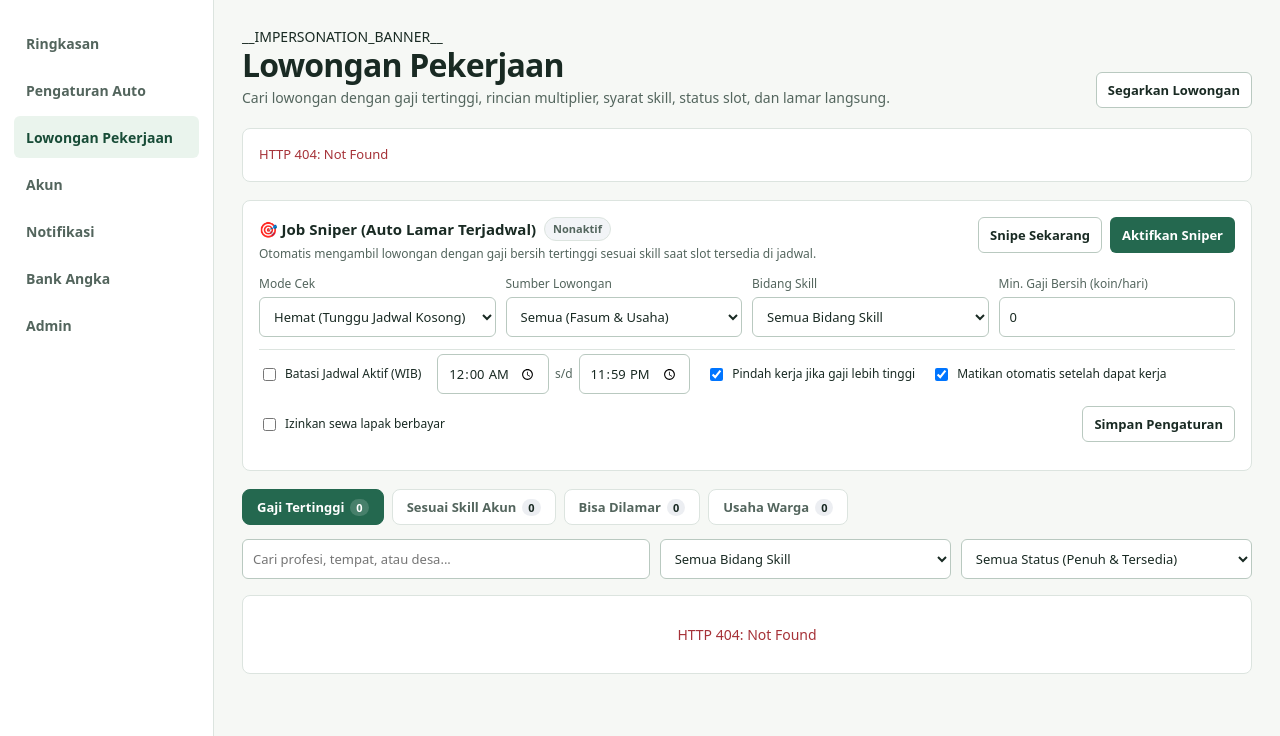
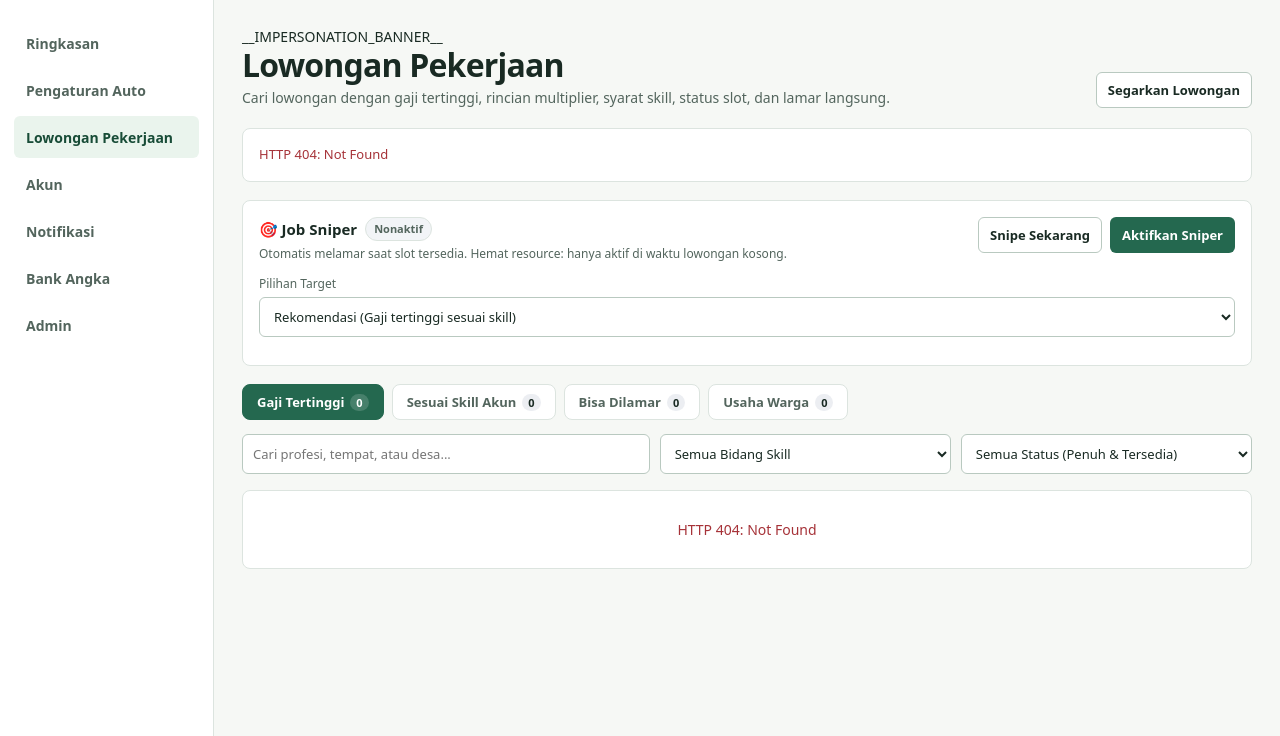
Before and after one commit to superftch/ojol-kampung, a Python web app: template app/web/templates/dashboard.html in a window 1280 px wide, after a click on "Lowongan Pekerjaan". Shown: the part 64-800 px from the top of the page. Run offline with Jinja, Linux system fonts and the light colour scheme; the template is opened without the code that fills it, so the values that code supplies are empty; some web fonts are replaced.

Commit message:
refactor(jobs): simplify Job Sniper UI to highest-salary or specific job target

```diff
--- a/app/modules/jobs/schemas.py
+++ b/app/modules/jobs/schemas.py
@@ -20,6 +20,8 @@ class JobSniperConfigRequest(BaseModel):
 
     enabled: bool = False
     mode: Literal["wait_kosong", "interval"] = "wait_kosong"
+    target_mode: Literal["highest", "specific"] = "highest"
+    target_job_id: str = Field(default="", max_length=160)
     interval_seconds: int = Field(default=30, ge=10, le=3600)
     schedule_enabled: bool = False
     start_time: str = Field(default="00:00", pattern=r"^\d{2}:\d{2}$")
--- a/app/web/static/console.css
+++ b/app/web/static/console.css
@@ -520,16 +520,6 @@ select.account-select { max-width: 100%; }
 }
 .jobs-sniper-card { display: flex; flex-direction: column; gap: 12px; }
 .jobs-sniper-head { display: flex; justify-content: space-between; align-items: flex-start; gap: 12px; flex-wrap: wrap; }
-.jobs-sniper-grid { display: grid; grid-template-columns: repeat(4, minmax(0, 1fr)); gap: 10px; }
+.jobs-sniper-simple-row { display: flex; flex-wrap: wrap; gap: 10px; align-items: flex-end; }
 .jobs-sniper-field { display: flex; flex-direction: column; gap: 4px; font-size: 12px; color: var(--text-muted); }
-.jobs-sniper-schedule-row { display: flex; flex-wrap: wrap; align-items: center; gap: 12px 16px; padding-top: 4px; border-top: 1px solid var(--border); }
-.jobs-sniper-check { display: inline-flex; align-items: center; gap: 6px; font-size: 12px; color: var(--text); cursor: pointer; }
-.jobs-sniper-time-range { display: inline-flex; align-items: center; gap: 6px; }
-.jobs-sniper-time-range .jobs-filter-input { width: auto; padding: 6px 8px; }
 .jobs-sniper-meta { display: flex; flex-wrap: wrap; gap: 8px 16px; font-size: 12px; color: var(--text-muted); }
-@media (max-width: 900px) {
-    .jobs-sniper-grid { grid-template-columns: repeat(2, minmax(0, 1fr)); }
-}
-@media (max-width: 560px) {
-    .jobs-sniper-grid { grid-template-columns: minmax(0, 1fr); }
-}
--- a/app/web/static/dashboard.js
+++ b/app/web/static/dashboard.js
@@ -2343,6 +2343,7 @@ async function loadJobVacancies(forceRefresh = false) {
         }
         pendingSwitchJobId = null;
         populateJobsSkillFilter(jobsPayload.account_skills || []);
+        populateSniperTargetJobs(jobsPayload.vacancies || []);
         renderJobsAccountSummary(jobsPayload);
         renderJobSniperPanel();
         updateJobsTabCounts(jobsPayload);
@@ -2365,35 +2366,42 @@ async function loadJobVacancies(forceRefresh = false) {
 
 function populateJobsSkillFilter(skills) {
     const sel = document.getElementById('jobsSkillFilter');
-    const sniperSel = document.getElementById('sniperSkillTrack');
+    if (!sel) return;
+    const prev = sel.value;
     const opts = ['<option value="">Semua Bidang Skill</option>'];
     for (const sk of skills) {
         opts.push(`<option value="${escapeHtml(sk.id)}">${escapeHtml(sk.icon)} ${escapeHtml(sk.name)} (⭐${sk.level})</option>`);
     }
-    const html = opts.join('');
-    for (const target of [sel, sniperSel]) {
-        if (!target) continue;
-        const prev = target.value;
-        target.innerHTML = html;
-        if (prev && skills.some(s => s.id === prev)) {
-            target.value = prev;
-        }
-    }
-}
-
-function syncSniperScheduleInputs() {
-    const enabled = Boolean(document.getElementById('sniperScheduleEnabled')?.checked);
-    const startEl = document.getElementById('sniperStartTime');
-    const endEl = document.getElementById('sniperEndTime');
-    if (startEl) startEl.disabled = !enabled;
-    if (endEl) endEl.disabled = !enabled;
-}
-
-function syncSniperModeInputs() {
-    const mode = document.getElementById('sniperMode')?.value || 'wait_kosong';
-    const intervalField = document.getElementById('sniperIntervalField');
-    if (intervalField) {
-        intervalField.style.display = mode === 'interval' ? 'flex' : 'none';
+    sel.innerHTML = opts.join('');
+    if (prev && skills.some(s => s.id === prev)) {
+        sel.value = prev;
+    }
+}
+
+function populateSniperTargetJobs(vacancies) {
+    const sel = document.getElementById('sniperTargetJob');
+    if (!sel) return;
+    const prev = sel.value || jobSniperData?.config?.target_job_id || '';
+    const opts = ['<option value="">-- Pilih lowongan dari daftar --</option>'];
+    const eligible = (vacancies || []).filter(v => !v.is_current_job && v.skill_met && v.fee_milli === 0);
+    for (const v of eligible) {
+        const net = formatKoinMilli(v.salary?.net_milli || 0);
+        const slotTxt = v.is_full
+            ? (v.kosong_at ? `Penuh · Kosong ${formatKosongAt(v.kosong_at)}` : 'Penuh')
+            : `Tersedia (${v.filled}/${v.slots})`;
+        opts.push(`<option value="${escapeHtml(v.id)}">${escapeHtml(v.profession)} · ${escapeHtml(v.place_name)} (${net} koin/hari · ${escapeHtml(slotTxt)})</option>`);
+    }
+    sel.innerHTML = opts.join('');
+    if (prev && eligible.some(v => v.id === prev)) {
+        sel.value = prev;
+    }
+}
+
+function syncSniperTargetInputs() {
+    const targetMode = document.getElementById('sniperTargetMode')?.value || 'highest';
+    const jobField = document.getElementById('sniperTargetJobField');
+    if (jobField) {
+        jobField.style.display = targetMode === 'specific' ? 'flex' : 'none';
     }
 }
 
@@ -2409,8 +2417,8 @@ function renderJobSniperPanel() {
 
     if (badge) {
         badge.className = cfg.enabled ? 'job-badge ok' : 'job-badge muted';
-        const modeLabel = cfg.mode === 'interval' ? `tiap ${cfg.interval_seconds || 30}s` : 'Hemat · Tunggu Kosong';
-        badge.textContent = cfg.enabled ? `Aktif · ${modeLabel}` : 'Nonaktif';
+        const targetLabel = cfg.target_mode === 'specific' ? 'Target Pilihan' : 'Gaji Tertinggi';
+        badge.textContent = cfg.enabled ? `Aktif · ${targetLabel}` : 'Nonaktif';
     }
     if (toggleBtn) {
         toggleBtn.textContent = cfg.enabled ? 'Matikan Sniper' : 'Aktifkan Sniper';
@@ -2419,30 +2427,14 @@ function renderJobSniperPanel() {
     if (statusText) {
         statusText.textContent = st.last_error
             ? `Error terakhir: ${st.last_error}`
-            : (st.last_result || 'Otomatis mengambil lowongan dengan gaji bersih tertinggi sesuai skill saat slot tersedia di jadwal.');
-    }
-
-    const setVal = (id, val) => {
-        const el = document.getElementById(id);
-        if (el) el.value = val;
-    };
-    const setCheck = (id, val) => {
-        const el = document.getElementById(id);
-        if (el) el.checked = Boolean(val);
-    };
-    setVal('sniperMode', cfg.mode || 'wait_kosong');
-    setVal('sniperInterval', cfg.interval_seconds ?? 30);
-    setVal('sniperSourceFilter', cfg.source_filter || 'all');
-    setVal('sniperSkillTrack', cfg.skill_track_id || '');
-    setVal('sniperMinSalary', Number(cfg.min_salary_milli || 0) / 1000);
-    setCheck('sniperScheduleEnabled', cfg.schedule_enabled);
-    setVal('sniperStartTime', cfg.start_time || '00:00');
-    setVal('sniperEndTime', cfg.end_time || '23:59');
-    setCheck('sniperAllowSwitch', cfg.allow_switch_job !== false);
-    setCheck('sniperAutoStop', cfg.auto_stop_on_success !== false);
-    setCheck('sniperAllowFee', cfg.allow_fee);
-    syncSniperModeInputs();
-    syncSniperScheduleInputs();
+            : (st.last_result || 'Otomatis melamar saat slot tersedia. Hemat resource: hanya aktif di waktu lowongan kosong.');
+    }
+
+    const modeEl = document.getElementById('sniperTargetMode');
+    if (modeEl) modeEl.value = cfg.target_mode || 'highest';
+    const jobEl = document.getElementById('sniperTargetJob');
+    if (jobEl && cfg.target_job_id) jobEl.value = cfg.target_job_id;
+    syncSniperTargetInputs();
 
     if (metaRow) {
         const metaParts = [];
@@ -2454,7 +2446,7 @@ function renderJobSniperPanel() {
         }
         if (st.next_kosong_at) {
             const prof = st.next_kosong_profession ? ` (${escapeHtml(st.next_kosong_profession)})` : '';
-            metaParts.push(`<span>⏳ Jadwal slot kosong berikutnya${prof}: <strong>${escapeHtml(formatKosongAt(st.next_kosong_at))}</strong></span>`);
+            metaParts.push(`<span>⏳ Jadwal kosong${prof}: <strong>${escapeHtml(formatKosongAt(st.next_kosong_at))}</strong></span>`);
         }
         if (st.last_sniped_job) {
             const sj = st.last_sniped_job;
@@ -2467,26 +2459,55 @@ function renderJobSniperPanel() {
 
 function readJobSniperFormConfig(overrideEnabled = null) {
     const curEnabled = Boolean(jobSniperData?.config?.enabled);
-    const interval = Math.max(10, Math.min(3600, parseInt(document.getElementById('sniperInterval')?.value || '30', 10) || 30));
-    const minSalaryKoin = Math.max(0, parseFloat(document.getElementById('sniperMinSalary')?.value || '0') || 0);
+    const targetMode = document.getElementById('sniperTargetMode')?.value || 'highest';
+    const targetJobId = targetMode === 'specific' ? (document.getElementById('sniperTargetJob')?.value || '') : '';
     return {
         enabled: overrideEnabled !== null ? Boolean(overrideEnabled) : curEnabled,
-        mode: document.getElementById('sniperMode')?.value || 'wait_kosong',
-        interval_seconds: interval,
-        schedule_enabled: Boolean(document.getElementById('sniperScheduleEnabled')?.checked),
-        start_time: document.getElementById('sniperStartTime')?.value || '00:00',
-        end_time: document.getElementById('sniperEndTime')?.value || '23:59',
-        source_filter: document.getElementById('sniperSourceFilter')?.value || 'all',
-        skill_track_id: document.getElementById('sniperSkillTrack')?.value || '',
-        min_salary_milli: Math.round(minSalaryKoin * 1000),
-        allow_switch_job: Boolean(document.getElementById('sniperAllowSwitch')?.checked),
-        auto_stop_on_success: Boolean(document.getElementById('sniperAutoStop')?.checked),
-        allow_fee: Boolean(document.getElementById('sniperAllowFee')?.checked),
+        mode: 'wait_kosong',
+        target_mode: targetMode,
+        target_job_id: targetJobId,
+        interval_seconds: 30,
+        schedule_enabled: false,
+        start_time: '00:00',
+        end_time: '23:59',
+        source_filter: 'all',
+        skill_track_id: '',
+        min_salary_milli: 0,
+        allow_switch_job: true,
+        auto_stop_on_success: true,
+        allow_fee: false,
     };
+}
+
+async function onSniperTargetChange() {
+    syncSniperTargetInputs();
+    if (jobSniperData?.config?.enabled) {
+        await saveJobSniperConfig();
+    }
+}
+
+async function onSniperTargetJobChange() {
+    if (jobSniperData?.config?.enabled) {
+        await saveJobSniperConfig();
+    }
+}
+
+async function snipeSpecificJob(jobId) {
+    const modeEl = document.getElementById('sniperTargetMode');
+    const jobEl = document.getElementById('sniperTargetJob');
+    if (modeEl) modeEl.value = 'specific';
+    syncSniperTargetInputs();
+    if (jobEl) jobEl.value = jobId;
+    await saveJobSniperConfig(true);
+    document.getElementById('tab-jobs')?.scrollIntoView({ behavior: 'smooth', block: 'start' });
 }
 
 async function saveJobSniperConfig(overrideEnabled = null) {
     const payload = readJobSniperFormConfig(overrideEnabled);
+    if (payload.enabled && payload.target_mode === 'specific' && !payload.target_job_id) {
+        showToast('Pilih lowongan target terlebih dahulu.', 'error');
+        return false;
+    }
     try {
         const res = await apiFetch('/api/jobs/sniper', {
             method: 'POST',
@@ -2495,9 +2516,11 @@ async function saveJobSniperConfig(overrideEnabled = null) {
         });
         jobSniperData = { config: res.config, state: res.state };
         renderJobSniperPanel();
-        showToast(res.message || 'Pengaturan Job Sniper disimpan.', 'success');
+        showToast(res.config?.enabled ? 'Job Sniper diaktifkan.' : 'Job Sniper disimpan.', 'success');
+        return true;
     } catch (e) {
         showToast('Gagal menyimpan Job Sniper: ' + (e.message || 'Terjadi kesalahan'), 'error');
+        return false;
     }
 }
 
@@ -2513,13 +2536,14 @@ async function runJobSniperNow() {
         btn.textContent = 'Memeriksa...';
     }
     try {
-        await saveJobSniperConfig();
+        const saved = await saveJobSniperConfig();
+        if (!saved) return;
         const res = await apiFetch('/api/jobs/sniper/run', { method: 'POST', timeoutMs: 25000 });
         jobSniperData = { config: res.config, state: res.state };
         renderJobSniperPanel();
         showToast(res.message || 'Pemeriksaan Job Sniper selesai.', res.sniped ? 'success' : 'info');
         if (res.sniped) {
-            await Promise.all([loadJobVacancies(), refreshDashboard()]);
+            await Promise.all([loadJobVacancies(true), refreshDashboard()]);
         }
     } catch (e) {
         showToast('Gagal menjalankan Job Sniper: ' + (e.message || 'Terjadi kesalahan'), 'error');
@@ -2693,6 +2717,7 @@ function renderJobVacancies() {
                     <div style="display: flex; align-items: center; gap: 10px; flex-wrap: wrap;">
                         ${!v.can_apply && v.blocked_reason ? `<span style="font-size: 12px; color: var(--text-muted);">${escapeHtml(v.blocked_reason)}</span>` : ''}
                         ${isPendingSwitch && hasCurrentJob ? `<span style="font-size: 12px; color: #f59e0b;">Kontrak ${escapeHtml(jobsPayload.current_job.profession)} akan berhenti.</span>` : ''}
+                        ${!v.is_current_job && v.skill_met && v.fee_milli === 0 ? `<button type="button" class="btn btn-utility" onclick="snipeSpecificJob('${escapeHtml(v.id)}')">🎯 Sniper</button>` : ''}
                         <button type="button" class="${btnClass}" ${btnDisabled ? 'disabled' : ''} onclick="applyJobVacancy('${escapeHtml(v.id)}')">${escapeHtml(btnLabel)}</button>
                     </div>
                 </div>
--- a/app/web/templates/dashboard.html
+++ b/app/web/templates/dashboard.html
@@ -710,11 +710,11 @@ __ADMIN_NOTIF_PANEL__
                 <div class="jobs-sniper-head">
                     <div>
                         <div style="display: flex; align-items: center; gap: 8px; flex-wrap: wrap;">
-                            <h3 style="margin: 0; font-size: 15px;">🎯 Job Sniper (Auto Lamar Terjadwal)</h3>
+                            <h3 style="margin: 0; font-size: 15px;">🎯 Job Sniper</h3>
                             <span id="sniperStatusBadge" class="job-badge muted">Nonaktif</span>
                         </div>
                         <p id="sniperStatusText" style="margin: 4px 0 0; font-size: 12px; color: var(--text-muted);">
-                            Otomatis mengambil lowongan dengan gaji bersih tertinggi sesuai skill saat slot tersedia di jadwal.
+                            Otomatis melamar saat slot tersedia. Hemat resource: hanya aktif di waktu lowongan kosong.
                         </p>
                     </div>
                     <div style="display: flex; align-items: center; gap: 8px; flex-wrap: wrap;">
@@ -722,60 +722,20 @@ __ADMIN_NOTIF_PANEL__
                         <button id="btnSniperToggle" class="btn btn-primary" type="button" onclick="toggleJobSniper()">Aktifkan Sniper</button>
                     </div>
                 </div>
-                <div class="jobs-sniper-grid">
-                    <label class="jobs-sniper-field">
-                        <span>Mode Cek</span>
-                        <select id="sniperMode" class="jobs-filter-select" onchange="syncSniperModeInputs()">
-                            <option value="wait_kosong">Hemat (Tunggu Jadwal Kosong)</option>
-                            <option value="interval">Interval Rutin (detik)</option>
+                <div class="jobs-sniper-simple-row">
+                    <label class="jobs-sniper-field" style="flex: 1; min-width: 220px;">
+                        <span>Pilihan Target</span>
+                        <select id="sniperTargetMode" class="jobs-filter-select" onchange="onSniperTargetChange()">
+                            <option value="highest">Rekomendasi (Gaji tertinggi sesuai skill)</option>
+                            <option value="specific">Pilih Lowongan Sendiri</option>
                         </select>
                     </label>
-                    <label class="jobs-sniper-field" id="sniperIntervalField" style="display: none;">
-                        <span>Interval Cek (detik)</span>
-                        <input type="number" id="sniperInterval" class="jobs-filter-input" min="10" max="3600" value="30">
-                    </label>
-                    <label class="jobs-sniper-field">
-                        <span>Sumber Lowongan</span>
-                        <select id="sniperSourceFilter" class="jobs-filter-select">
-                            <option value="all">Semua (Fasum &amp; Usaha)</option>
-                            <option value="facility">Fasum / BUMDes / Pemerintah</option>
-                            <option value="business">Usaha Warga Saja</option>
+                    <label class="jobs-sniper-field" id="sniperTargetJobField" style="flex: 1.5; min-width: 240px; display: none;">
+                        <span>Lowongan Target</span>
+                        <select id="sniperTargetJob" class="jobs-filter-select" onchange="onSniperTargetJobChange()">
+                            <option value="">-- Pilih lowongan dari daftar --</option>
                         </select>
                     </label>
-                    <label class="jobs-sniper-field">
-                        <span>Bidang Skill</span>
-                        <select id="sniperSkillTrack" class="jobs-filter-select">
-                            <option value="">Semua Bidang Skill</option>
-                        </select>
-                    </label>
-                    <label class="jobs-sniper-field">
-                        <span>Min. Gaji Bersih (koin/hari)</span>
-                        <input type="number" id="sniperMinSalary" class="jobs-filter-input" min="0" step="0.5" value="0">
-                    </label>
-                </div>
-                <div class="jobs-sniper-schedule-row">
-                    <label class="jobs-sniper-check">
-                        <input type="checkbox" id="sniperScheduleEnabled" onchange="syncSniperScheduleInputs()">
-                        <span>Batasi Jadwal Aktif (WIB)</span>
-                    </label>
-                    <div class="jobs-sniper-time-range">
-                        <input type="time" id="sniperStartTime" class="jobs-filter-input" value="00:00">
-                        <span style="color: var(--text-muted); font-size: 12px;">s/d</span>
-                        <input type="time" id="sniperEndTime" class="jobs-filter-input" value="23:59">
-                    </div>
-                    <label class="jobs-sniper-check">
-                        <input type="checkbox" id="sniperAllowSwitch" checked>
-                        <span>Pindah kerja jika gaji lebih tinggi</span>
-                    </label>
-                    <label class="jobs-sniper-check">
-                        <input type="checkbox" id="sniperAutoStop" checked>
-                        <span>Matikan otomatis setelah dapat kerja</span>
-                    </label>
-                    <label class="jobs-sniper-check">
-                        <input type="checkbox" id="sniperAllowFee">
-                        <span>Izinkan sewa lapak berbayar</span>
-                    </label>
-                    <button id="btnSniperSave" class="btn btn-secondary" type="button" onclick="saveJobSniperConfig()" style="margin-left: auto;">Simpan Pengaturan</button>
                 </div>
                 <div id="sniperMetaRow" class="jobs-sniper-meta"></div>
             </div>
```
Also changed, not shown: app/modules/jobs/sniper.py (+27 -1 lines), tests/unit/test_jobs.py (+22 -0 lines).
